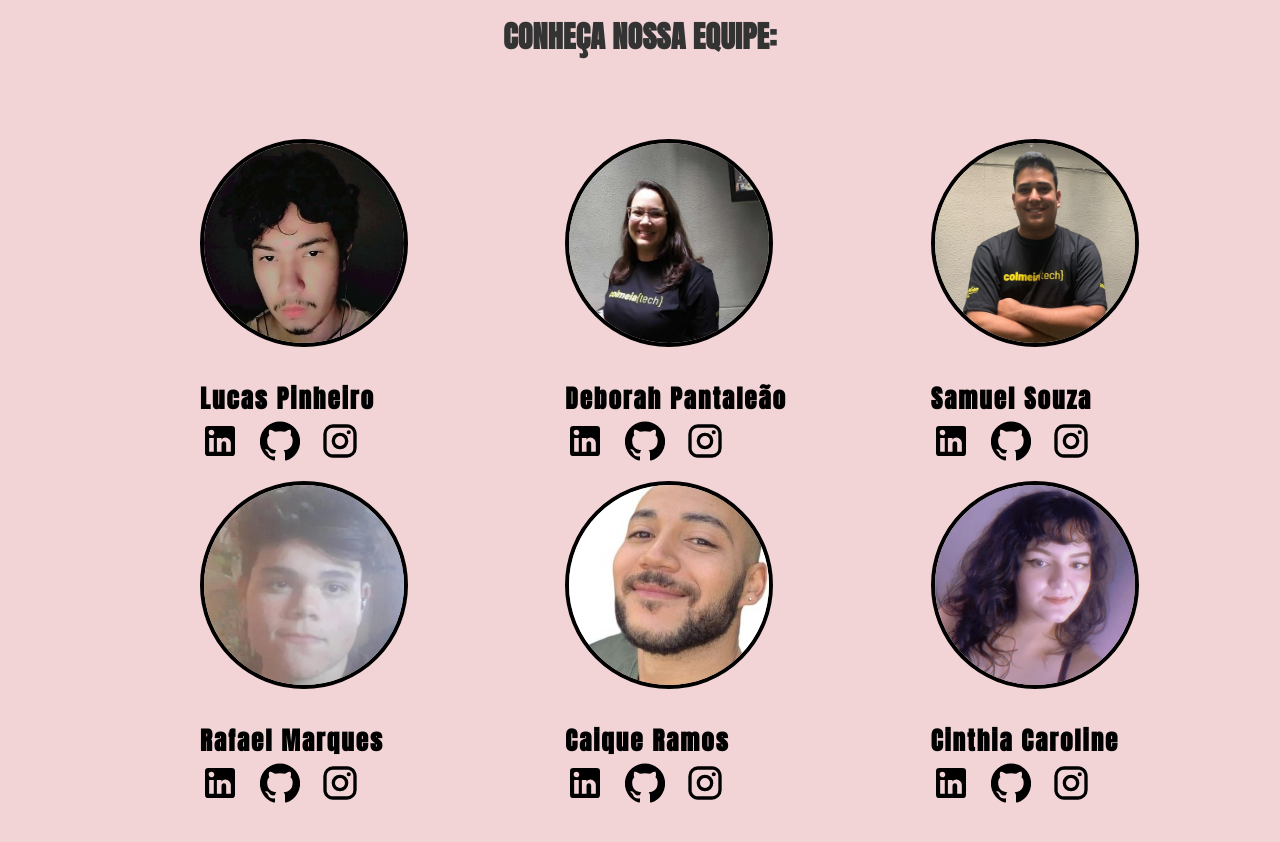
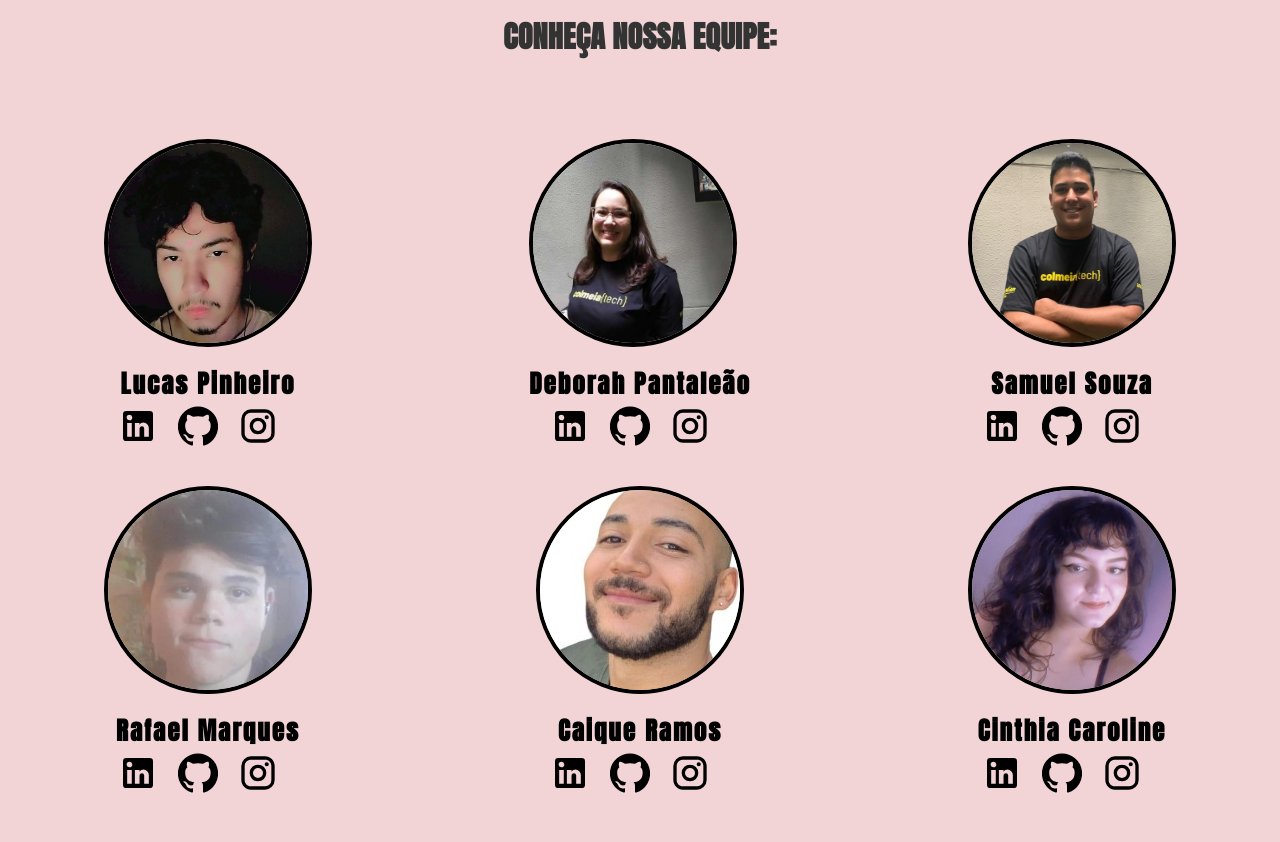
Before and after one commit to Projeto-Integrador-Drogout/Drogout-Front, a React (Vite) app: page /sobre in a window 1280 px wide. Shown: the part 580-1422 px from the top of the page. Built offline with nearby package versions, Linux system fonts and the light colour scheme.

Commit message:
Modificações no CSS da área de equipe

```diff
--- a/src/paginas/sobre/Sobre.css
+++ b/src/paginas/sobre/Sobre.css
@@ -65,8 +65,9 @@
   }
 
   .developers-section {
-    display: flex;
-    margin-left: 200px;
+    display: grid;
+    justify-content: center;
+    align-items: center;
     margin-top: 80px;
     margin-bottom: 80px;
   }
@@ -74,7 +75,7 @@
   .developer {
     width: 200px;
     height:200px;
-    margin-bottom: 30px;
+    margin-bottom: 15px;
     border-radius: 800px;
     border: 4px solid black;
     overflow: hidden;
@@ -86,13 +87,13 @@
     font-weight: bold !important;
     font-family: 'Anton', sans-serif !important;
     letter-spacing: 2px !important;
-
+    text-align: center;
   }
 
 .redes-dev {
   font-size: 40px !important;
   margin-right: 20px;
-  text-decorator: none;
+  text-decoration: none;
   color: black !important;
   transition: transform 0.3s ease-in-out !important;
 }
@@ -100,3 +101,20 @@
 .redes-dev:hover {
   transform: scale(1.2); /* Aumenta o tamanho em 20% */
 }
+
+.developers-container {
+  justify-content: center;
+}
+
+.dev-align {
+  justify-content: center;
+  align-items: center;
+  display: grid;
+}
+
+.social-link {
+  display: flex;
+  align-items: center;
+  justify-content: center;
+  margin-bottom: 20px;
+}
--- a/src/paginas/sobre/Sobre.tsx
+++ b/src/paginas/sobre/Sobre.tsx
@@ -54,11 +54,12 @@ function Sobre() {
       </Typography>
       <div className="developers-section slide-right">
         <Grid container spacing={2} className="developers-container">
-          <Grid item xs={12} sm={6} md={4}>
+          <Grid className="dev-align" item xs={6} sm={2} md={4}>
             <div className="developer">
               <img className="fotos" src="/src/assets/images/FotosDevs/lucas.jpg" alt="Developer 1" />
             </div>
             <Typography className="dev-text" variant="subtitle1">Lucas Pinheiro</Typography>
+            <div className='social-link'>
             <a
             href="https://www.linkedin.com/in/splucas/"
             target="_blank">
@@ -74,13 +75,14 @@ function Sobre() {
             target="_blank">
               <InstagramIcon className="redes-dev" />
             </a>
-
+</div>
           </Grid>
-          <Grid item xs={12} sm={6} md={4}>
+          <Grid className="dev-align" item xs={6} sm={2} md={4}>
             <div className="developer">
               <img className="fotos" src="/src/assets/images/FotosDevs/deborah.jpg" alt="Developer 2" />
             </div>
             <Typography className="dev-text" variant="subtitle1">Deborah Pantaleão</Typography>
+            <div className='social-link'>
             <a
             href="https://www.linkedin.com/in/deborahpantaleao/"
             target="_blank">
@@ -96,13 +98,15 @@ function Sobre() {
             target="_blank">
               <InstagramIcon className="redes-dev" />
             </a>
+            </div>
           </Grid>
-          <Grid item xs={12} sm={6} md={4}>
+          <Grid className="dev-align" item xs={6} sm={2} md={4}>
             <div className="developer">
               <img className="fotos" src="/src/assets/images/FotosDevs/samuel.jpg" alt="Developer 3" />
 
             </div>
             <Typography className="dev-text" variant="subtitle1">Samuel Souza</Typography>
+            <div className='social-link'>
             <a
             href="https://www.linkedin.com/in/samuel-souza-marques-1045b0274/"
             target="_blank">
@@ -118,12 +122,14 @@ function Sobre() {
             target="_blank">
               <InstagramIcon className="redes-dev" />
             </a>
+            </div>
           </Grid>
-          <Grid item xs={12} sm={6} md={4}>
+          <Grid className="dev-align" item xs={6} sm={2} md={4}>
             <div className="developer">
               <img className="fotos" src="/src/assets/images/FotosDevs/rafael.jpg" alt="Developer 4" />
             </div>
             <Typography className="dev-text" variant="subtitle1">Rafael Marques</Typography>
+            <div className='social-link'>
             <a
             href="https://www.linkedin.com/in/rafael-marques019/"
             target="_blank">
@@ -139,12 +145,14 @@ function Sobre() {
             target="_blank">
               <InstagramIcon className="redes-dev" />
             </a>
+            </div>
           </Grid>
-          <Grid item xs={12} sm={6} md={4}>
+          <Grid className="dev-align" item xs={6} sm={2} md={4}>
             <div className="developer">
               <img className="fotos" src="/src/assets/images/FotosDevs/caique.jpg" alt="Developer 5" />
             </div>
             <Typography className="dev-text" variant="subtitle1">Caique Ramos</Typography>
+            <div className='social-link'>
             <a
             href="https://www.linkedin.com/in/caique-ramos-22b398192/"
             target="_blank">
@@ -160,12 +168,14 @@ function Sobre() {
             target="_blank">
               <InstagramIcon className="redes-dev" />
             </a>
+            </div>
           </Grid>
-          <Grid item xs={12} sm={6} md={4}>
+          <Grid className="dev-align" item xs={6} sm={2} md={4}>
             <div className="developer">
               <img className="fotos" src="/src/assets/images/FotosDevs/cinthia.png" alt="Developer 6" />
             </div>
             <Typography className="dev-text" variant="subtitle1">Cinthia Caroline</Typography>
+            <div className='social-link'>
             <a
             href="https://www.linkedin.com/in/cinthia-caroline-479173276/"
             target="_blank">
@@ -181,7 +191,7 @@ function Sobre() {
             target="_blank">
               <InstagramIcon className="redes-dev" />
             </a>
-
+                  </div>
           </Grid>
         </Grid>
       </div>
```
